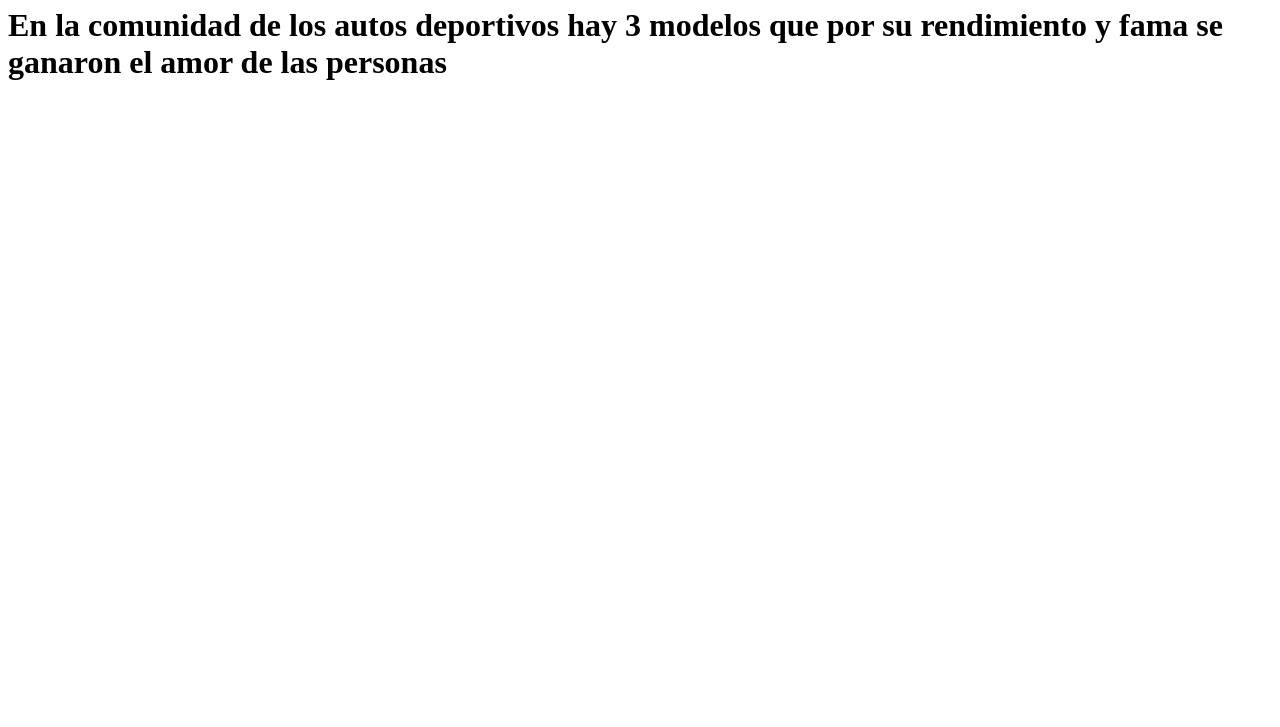
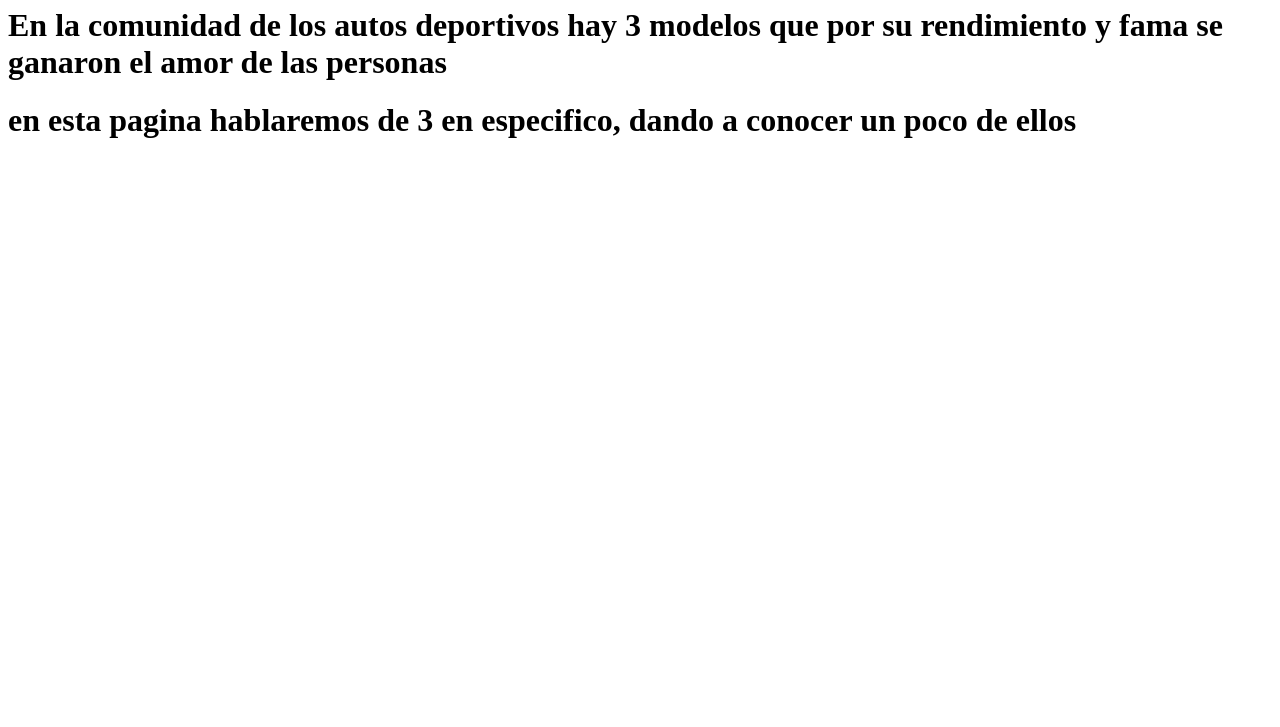
Before and after one commit to Mike17s/RubricaPunto1, a plain HTML site: page index.html in a window 1280 px wide. Shown: the part 73-800 px from the top of the page. Drawn offline with Linux system fonts and the light colour scheme.

Commit message:
segunda linea

```diff
--- a/index.html
+++ b/index.html
@@ -10,5 +10,6 @@
         <h1>LOS 3 CARROS DEPORTIVO MAS ACLAMADOS POR LA COMUNIDAD</h1>
     </center>
     <h1>En la comunidad de los autos deportivos hay 3 modelos que por su rendimiento y fama se ganaron el amor de las personas</h1>
+    <h1>en esta pagina hablaremos de 3 en especifico, dando a conocer un poco de ellos</h1>
 </body>
 </html>
```
